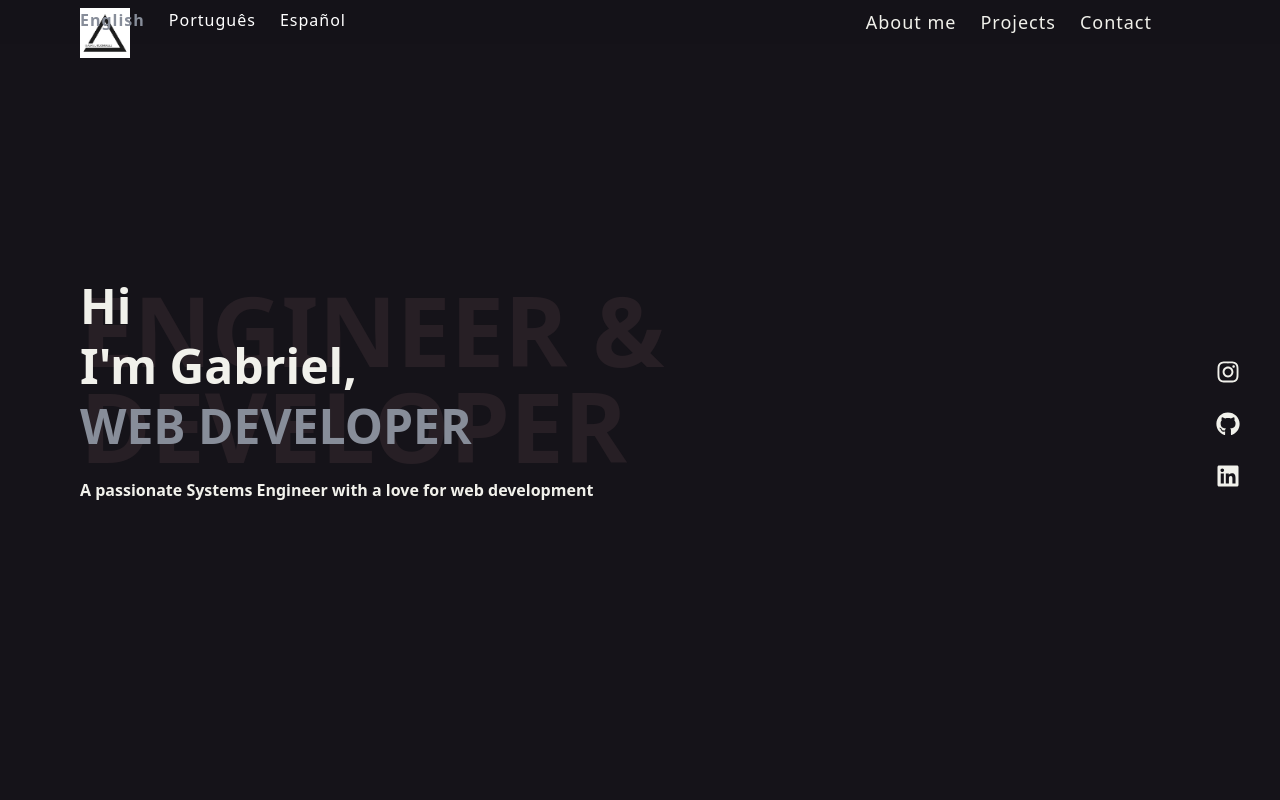
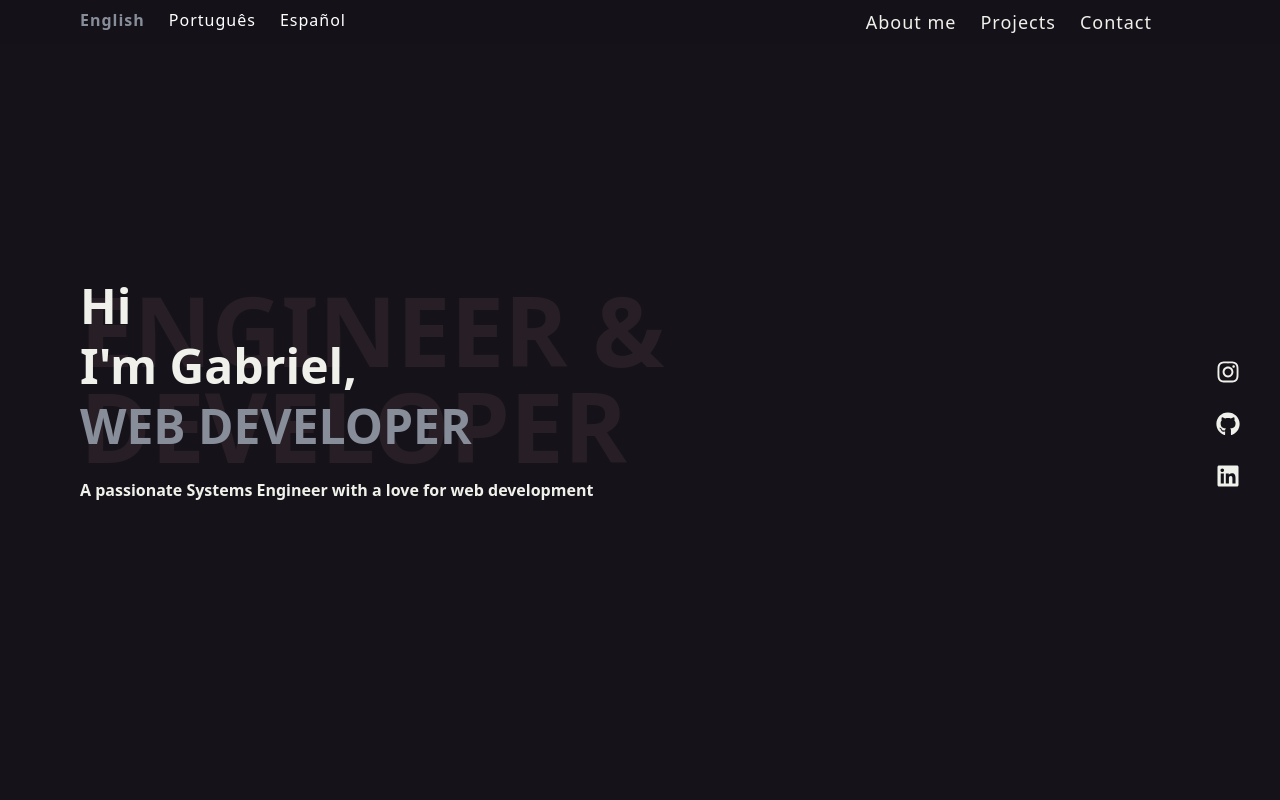
Before and after one commit to Gxrb98/gabriel-portfolio, a React (Vite) app: page / in a window 1280 px wide. Shown: the top 800 px of the page. Built offline with nearby package versions, Linux system fonts and the light colour scheme.

Commit message:
adding logo

```diff
--- a/src/App.tsx
+++ b/src/App.tsx
@@ -28,7 +28,6 @@ export const App = () => {
       <div className='md:mx-[3rem] '>
         <div className=''>
           <div className='fixed py-3 md:py-2  md:mt-0 lg:mt-8 p-0 md:gap-x-6 flex gap-3 w-auto ml-[3.5rem] md:justify-start lg:mx-[8rem] lg:py-0 md:ml-[2rem] z-40 text-white'>
-            <img src="GRlogo.png" alt="My personal logo" width={50} className='fixed ml-100 bg-white lg:mx-[-4rem] lg:my-[-0.5rem] lg:mt-[-1rem]' />
             {Object.keys(languages).map((lng) => (
               <button key={lng} style={{
                 fontWeight: i18n.resolvedLanguage === lng ? 'bold' : 'normal',
```
